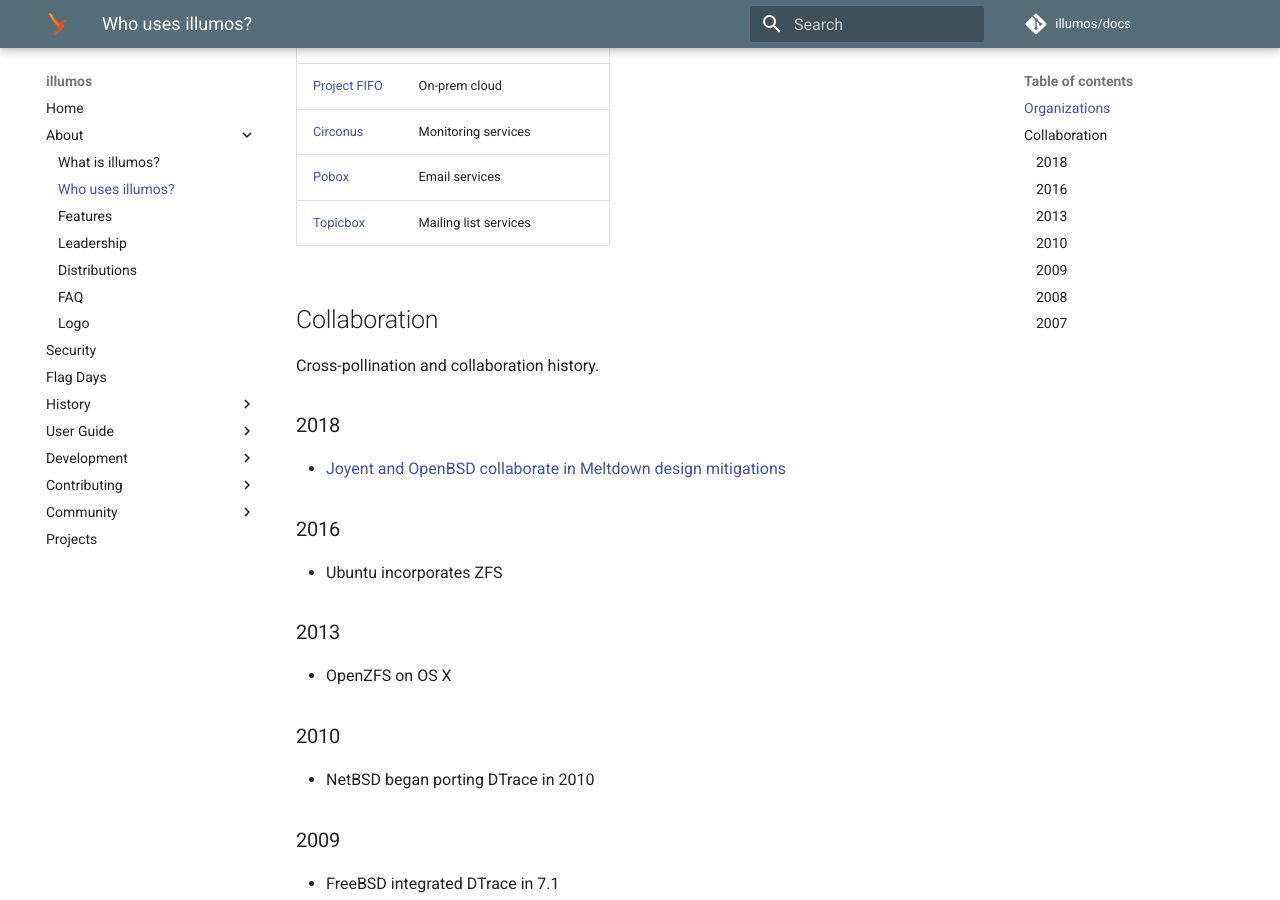
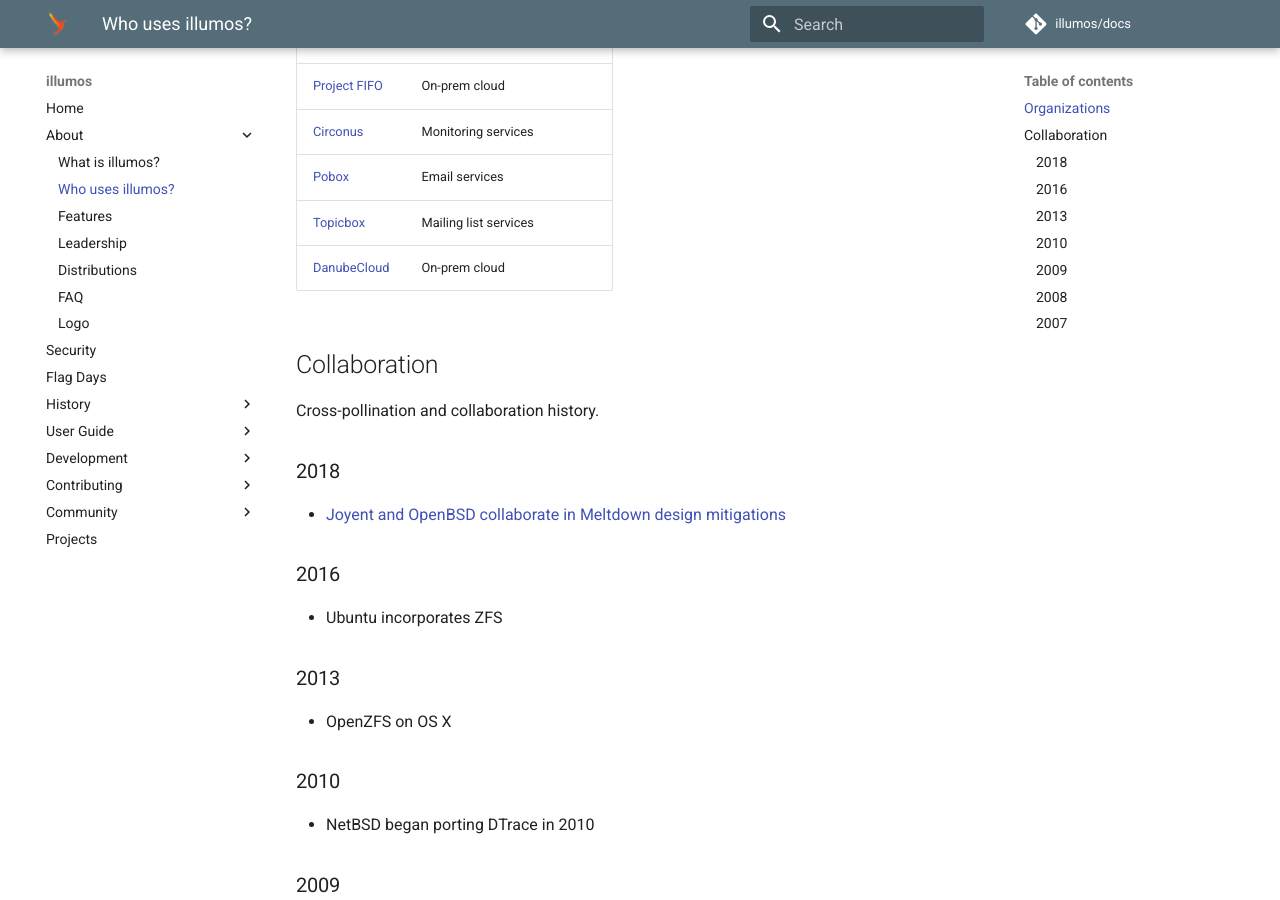
Before and after one commit to illumos/docs, an MkDocs documentation site: the page built from docs/about/who.md, in a window 1280 px wide and 900 px high, scrolled down 648 px. Built offline with MkDocs 1.6.1 and Material for MkDocs 9.7.7, drawn with Linux system fonts in a browser that asks for light colours; comment, search, counter and statistics services are not loaded; old or Windows-style settings are respelled for this version of MkDocs.

Commit message:
Add danubeclud

```diff
--- a/docs/about/who.md
+++ b/docs/about/who.md
@@ -19,6 +19,7 @@
 | [Circonus](https://www.circonus.com/)                  | Monitoring services |
 | [Pobox](https://www.pobox.com/)                        | Email services |
 | [Topicbox](https://www.topicbox.com/)                  | Mailing list services |
+| [DanubeCloud](https://danubecloud.org)                 | On-prem cloud |
 
 ## Collaboration
 
```
